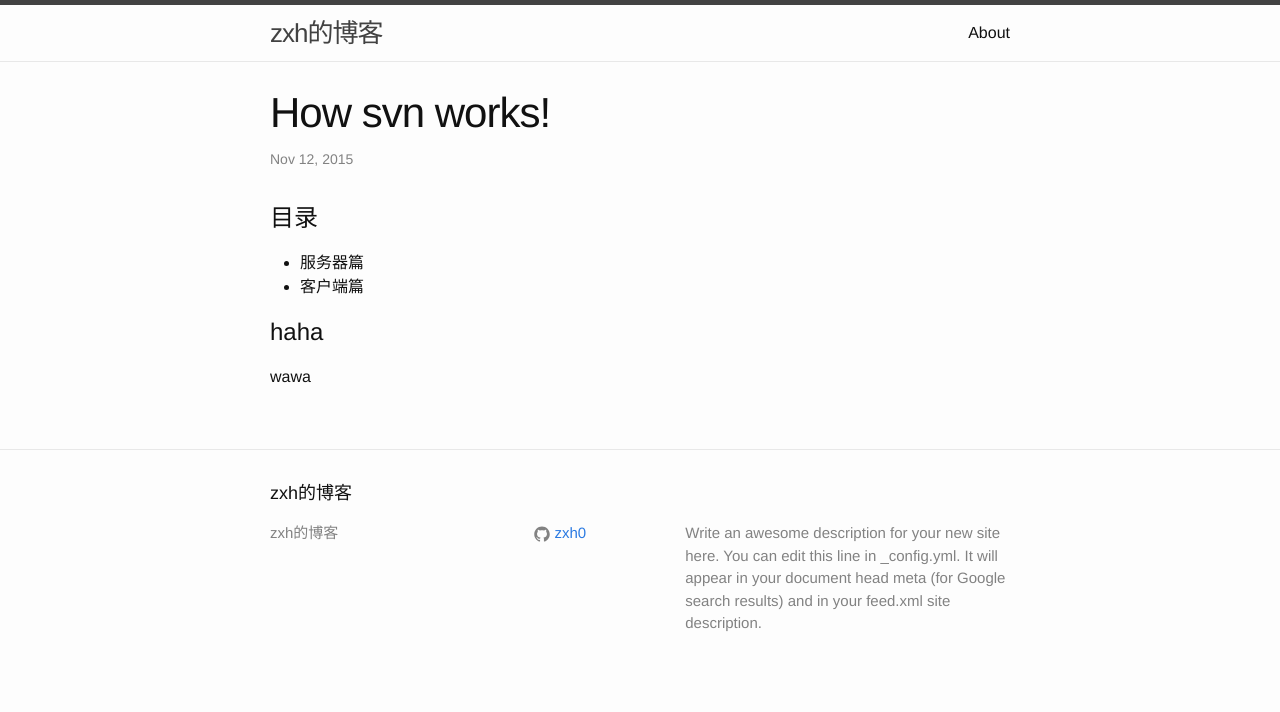
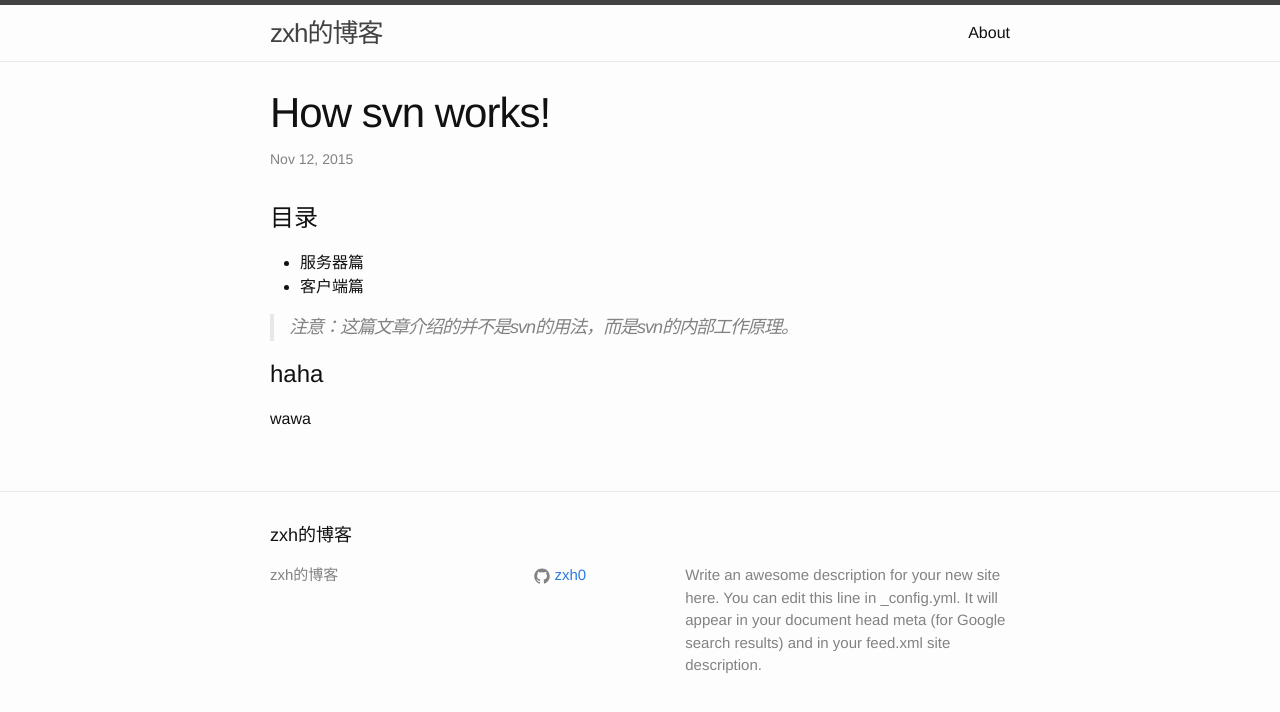
Before and after one commit to 777404/myblog, a Jekyll site: the page built from blog/_posts/2015-11-12-how-svn-works.md, in a window 1280 px wide. Shown: the top 712 px of the page. Built offline with Jekyll 4.4.1, drawn with Linux system fonts in a browser that asks for light colours; Markdown is read by kramdown in place of the engine named in the settings.

Commit message:
add note

```diff
--- a/blog/_posts/2015-11-12-how-svn-works.md
+++ b/blog/_posts/2015-11-12-how-svn-works.md
@@ -9,4 +9,6 @@ date:   2015-11-12
 * 服务器篇
 * 客户端篇
 
+> 注意：这篇文章介绍的并不是svn的用法，而是svn的内部工作原理。
+
 {% include_relative how-svn-works/server/repo-structure.md %}
```
